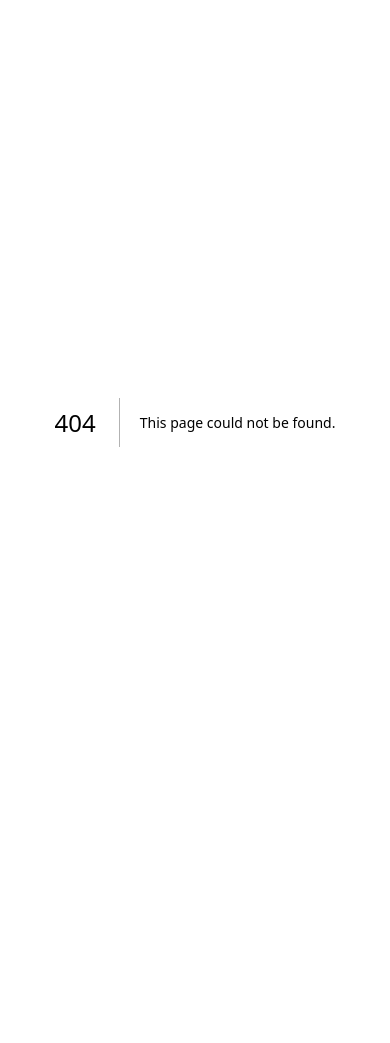
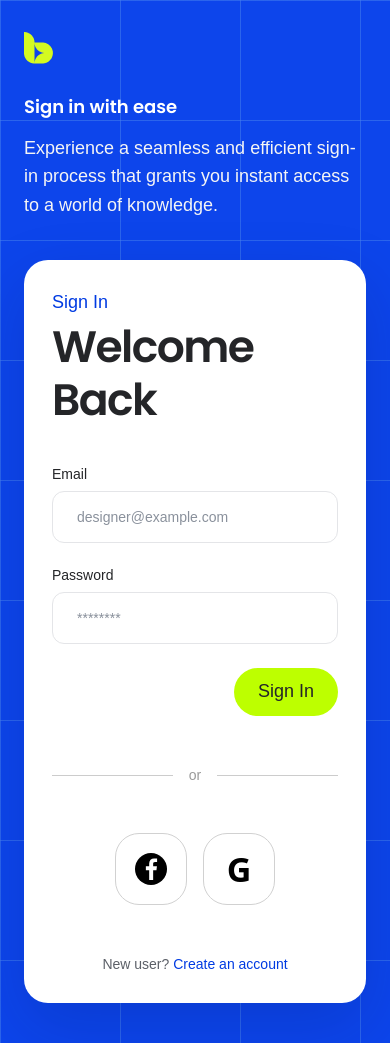
Before and after one commit to billalhossainjoy/bytespacenew, a Next.js app: page /login in a window 390 px wide. Before the commit this address had no page. Before the commit the page ends 844 px from the top, so only its background shows below. Built offline with nearby package versions, Linux system fonts and the light colour scheme; a web font is replaced by a local one.

Commit message:
feat: add responsive login page

```diff
--- /dev/null
+++ b/src/app/login/page.tsx
@@ -0,0 +1,114 @@
+import type { Metadata } from "next";
+import Link from "next/link";
+
+import { AuthField } from "@/components/auth/AuthField";
+import { AuthPageShell } from "@/components/auth/AuthPageShell";
+
+export const metadata: Metadata = {
+  title: "Login",
+  description: "Log in to your ByteSpace account.",
+};
+
+export default function LoginPage() {
+  return (
+    <AuthPageShell
+      contentHeight="login"
+      form={<LoginForm />}
+      introDescription="Experience a seamless and efficient sign-in process that grants you instant access to a world of knowledge."
+      introTitle="Sign in with ease"
+    />
+  );
+}
+
+function LoginForm() {
+  return (
+    <>
+      <div>
+        <div>
+          <p className="text-body-l text-persian-blue-800">Sign In</p>
+          <h2 className="mt-1 font-heading text-heading-m font-semibold tracking-[-0.035em] text-shuttle-gray-950">
+            Welcome Back
+          </h2>
+        </div>
+
+        <form action="#" className="mt-10" method="post">
+          <div className="space-y-6">
+            <AuthField
+              autoComplete="email"
+              label="Email"
+              name="email"
+              placeholder="designer@example.com"
+              type="email"
+            />
+            <AuthField
+              autoComplete="current-password"
+              label="Password"
+              name="password"
+              placeholder="********"
+              type="password"
+            />
+          </div>
+
+          <div className="mt-6 flex justify-end">
+            <button
+              className="h-12 rounded-full bg-electric-lime-400 px-6 text-label-l font-medium text-shuttle-gray-950 transition-transform hover:scale-[1.03] focus-visible:outline-2 focus-visible:outline-offset-4 focus-visible:outline-white"
+              type="submit"
+            >
+              Sign In
+            </button>
+          </div>
+        </form>
+      </div>
+
+      <div className="mt-12 flex h-[141px] w-full flex-col justify-between xl:mt-0">
+        <div className="flex items-center gap-4 text-body-s text-black/40">
+          <span className="h-px flex-1 bg-black/20" />
+          <span>or</span>
+          <span className="h-px flex-1 bg-black/20" />
+        </div>
+
+        <div className="flex justify-center gap-4">
+          <button
+            aria-label="Sign in with Facebook"
+            className="grid size-[72px] place-items-center rounded-3xl border border-[#d1d1d1] bg-white transition-colors hover:bg-shuttle-gray-50"
+            type="button"
+          >
+            <FacebookIcon />
+          </button>
+          <button
+            aria-label="Sign in with Google"
+            className="grid size-[72px] place-items-center rounded-3xl border border-[#d1d1d1] bg-white font-sans text-[34px] font-semibold leading-none text-black transition-colors hover:bg-shuttle-gray-50"
+            type="button"
+          >
+            G
+          </button>
+        </div>
+      </div>
+
+      <p className="mt-12 text-center text-body-s text-shuttle-gray-700 xl:mt-0">
+        New user?{" "}
+        <Link className="text-persian-blue-800 hover:underline" href="/register">
+          Create an account
+        </Link>
+      </p>
+    </>
+  );
+}
+
+function FacebookIcon() {
+  return (
+    <svg
+      aria-hidden="true"
+      className="size-8"
+      fill="none"
+      viewBox="0 0 32 32"
+      xmlns="http://www.w3.org/2000/svg"
+    >
+      <circle cx="16" cy="16" fill="#000" r="16" />
+      <path
+        d="M18.15 27v-9.83h3.3l.49-3.83h-3.79V10.9c0-1.11.31-1.86 1.9-1.86h2.03V5.62a27.3 27.3 0 0 0-2.96-.15c-2.93 0-4.94 1.79-4.94 5.08v2.79h-3.31v3.83h3.31V27h3.97Z"
+        fill="#fff"
+      />
+    </svg>
+  );
+}
--- a/src/app/register/page.tsx
+++ b/src/app/register/page.tsx
@@ -1,9 +1,8 @@
 import type { Metadata } from "next";
-import Image from "next/image";
 import Link from "next/link";
 
 import { AuthField } from "@/components/auth/AuthField";
-import { RegisterArtwork } from "@/components/auth/RegisterArtwork";
+import { AuthPageShell } from "@/components/auth/AuthPageShell";
 
 export const metadata: Metadata = {
   title: "Create an account",
@@ -12,42 +11,11 @@ export const metadata: Metadata = {
 
 export default function RegisterPage() {
   return (
-    <main className="auth-grid min-h-svh overflow-hidden bg-persian-blue-600 text-white xl:min-h-[1024px]">
-      <div className="relative mx-auto min-h-svh w-full max-w-[1440px] xl:min-h-[1024px]">
-        <Link
-          aria-label="ByteSpace home"
-          className="absolute left-6 top-8 z-20 xl:left-[8.47%] xl:top-[35px]"
-          href="/"
-        >
-          <Image alt="" height={32} priority src="/brand.png" width={29} />
-        </Link>
-
-        <section className="relative z-10 mx-auto flex min-h-svh max-w-[580px] flex-col px-6 pb-10 pt-24 xl:absolute xl:left-[8.47%] xl:top-[120px] xl:block xl:min-h-0 xl:w-[475px] xl:max-w-none xl:p-0">
-          <div className="xl:h-[127px]">
-            <h1 className="font-heading text-label-l font-semibold">
-              Sign up and come in
-            </h1>
-            <p className="mt-4 max-w-[475px] text-body-l text-shuttle-gray-50">
-              The registration process is straightforward, uncomplicated, and
-              efficient, allowing users to sign up quickly, easily, and at no
-              cost.
-            </p>
-          </div>
-
-          <div className="mt-10 rounded-3xl bg-white p-7 text-shuttle-gray-950 shadow-[0_24px_64px_rgba(0,20,92,0.18)] xl:hidden">
-            <RegisterForm />
-          </div>
-        </section>
-
-        <RegisterArtwork />
-
-        <section className="absolute left-[51.46%] top-[120px] z-20 hidden h-[784px] w-[579px] rounded-3xl bg-white text-shuttle-gray-950 xl:block">
-          <div className="absolute left-[63px] top-[61px] flex h-[672px] w-[453px] flex-col justify-between">
-            <RegisterForm />
-          </div>
-        </section>
-      </div>
-    </main>
+    <AuthPageShell
+      form={<RegisterForm />}
+      introDescription="The registration process is straightforward, uncomplicated, and efficient, allowing users to sign up quickly, easily, and at no cost."
+      introTitle="Sign up and come in"
+    />
   );
 }
 
--- a/src/components/auth/RegisterArtwork.tsx
+++ b/src/components/auth/AuthArtwork.tsx
@@ -2,7 +2,7 @@ import Image from "next/image";
 
 const assetRoot = "/assets/auth/register";
 
-export function RegisterArtwork() {
+export function AuthArtwork() {
   return (
     <div aria-hidden="true" className="absolute inset-0 hidden xl:block">
       <Image
--- /dev/null
+++ b/src/components/auth/AuthPageShell.tsx
@@ -0,0 +1,60 @@
+import Image from "next/image";
+import Link from "next/link";
+import type { ReactNode } from "react";
+
+import { AuthArtwork } from "@/components/auth/AuthArtwork";
+
+type AuthPageShellProps = {
+  contentHeight?: "default" | "login";
+  form: ReactNode;
+  introDescription: string;
+  introTitle: string;
+};
+
+export function AuthPageShell({
+  contentHeight = "default",
+  form,
+  introDescription,
+  introTitle,
+}: AuthPageShellProps) {
+  return (
+    <main className="auth-grid min-h-svh overflow-hidden bg-persian-blue-600 text-white xl:min-h-[1024px]">
+      <div className="relative mx-auto min-h-svh w-full max-w-[1440px] xl:min-h-[1024px]">
+        <Link
+          aria-label="ByteSpace home"
+          className="absolute left-6 top-8 z-20 xl:left-[8.47%] xl:top-[35px]"
+          href="/"
+        >
+          <Image alt="" height={32} priority src="/brand.png" width={29} />
+        </Link>
+
+        <section className="relative z-10 mx-auto flex min-h-svh max-w-[580px] flex-col px-6 pb-10 pt-24 xl:absolute xl:left-[8.47%] xl:top-[120px] xl:block xl:min-h-0 xl:w-[475px] xl:max-w-none xl:p-0">
+          <div className="xl:h-[127px]">
+            <h1 className="font-heading text-label-l font-semibold">
+              {introTitle}
+            </h1>
+            <p className="mt-4 max-w-[475px] text-body-l text-shuttle-gray-50">
+              {introDescription}
+            </p>
+          </div>
+
+          <div className="mt-10 rounded-3xl bg-white p-7 text-shuttle-gray-950 shadow-[0_24px_64px_rgba(0,20,92,0.18)] xl:hidden">
+            {form}
+          </div>
+        </section>
+
+        <AuthArtwork />
+
+        <section className="absolute left-[51.46%] top-[120px] z-20 hidden h-[784px] w-[579px] rounded-3xl bg-white text-shuttle-gray-950 xl:block">
+          <div
+            className={`absolute left-[63px] top-[61px] flex w-[453px] flex-col justify-between ${
+              contentHeight === "login" ? "h-[683px]" : "h-[672px]"
+            }`}
+          >
+            {form}
+          </div>
+        </section>
+      </div>
+    </main>
+  );
+}
```
